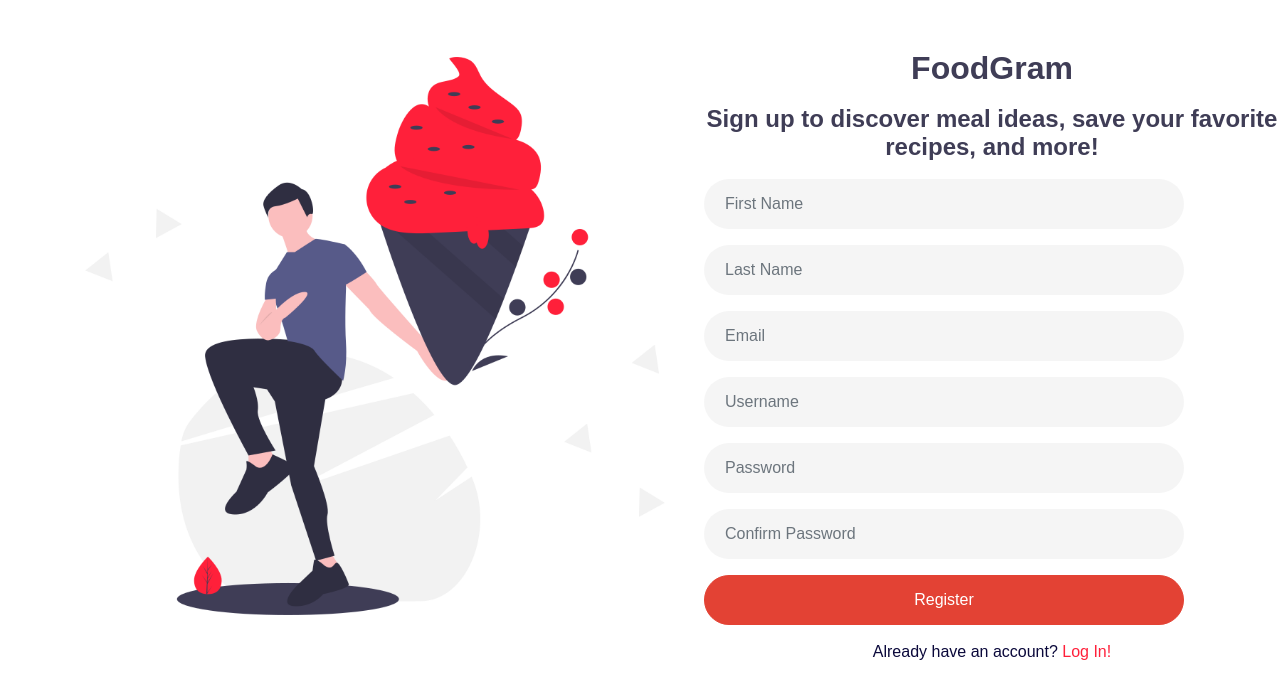
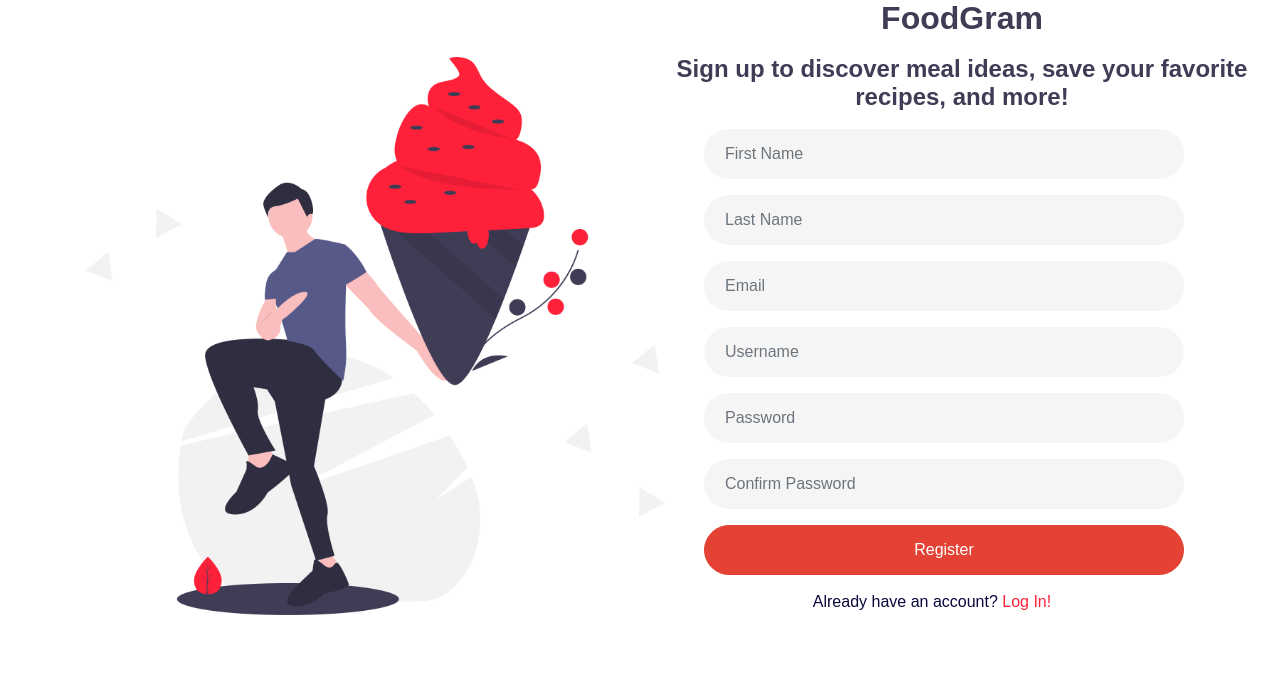
Before and after one commit to COP4331-Large-Project/FoodGram, a React (Create React App) app in the folder frontend/: page /register in a window 1280 px wide. Shown: the top 698 px of the page. Built offline with nearby package versions, Linux system fonts and the light colour scheme; a web font is replaced by a local one.

Commit message:
new changes for the message in register/index.css

```diff
--- a/frontend/src/components/Register.js
+++ b/frontend/src/components/Register.js
@@ -1,5 +1,6 @@
 import React, { useState } from "react";
 import RegisterImage from "../assets/img/chef2_image.png";
+import ProjectBox from "./Elements/ProjectBox";
 
 function Register() {
 
@@ -96,9 +97,9 @@ function Register() {
       </div>
       <div className="RegisterText">
         <form onSubmit={doRegister}>
-          <h1 id="title">FoodGram</h1>
+          <h1 id="title" style={{marginLeft:"-60px"}}>FoodGram</h1>
           <br />
-          <h2 id="text">Sign up to discover meal ideas, save your favorite recipes, and more!</h2>
+          <h2 id="text" style={{marginLeft:"-60px"}}>Sign up to discover meal ideas, save your favorite recipes, and more!</h2>
           <br />
           <div className="form-group">
             <input
@@ -159,16 +160,17 @@ function Register() {
             id="registerButton"
             className="form-controlL btn-danger submit col-md-10"
             value="Register"
-            onClick={doRegister}
+            onClick={() => {
+                doRegister();
+            }}
           />
           <div className="form group">
             {" "}
-            <br />
-            <p className="w-100 text-center">Already have an account? {element} </p>
-            <br />
+            <br/>
+            <p className="w-100 text-center" style={{marginLeft:"-60px"}}>Already have an account? {element} </p>
           </div>
         </form>
-        <span id="registerResult" className="w-100 text-center" class="changingTextColor">
+        <span id="registerResult" class=" w-100 text-center" style={{marginLeft:"-60px", color:"#ff203a"}}>
           {message}
         </span>
       </div>
--- a/frontend/src/style/index.css
+++ b/frontend/src/style/index.css
@@ -411,7 +411,7 @@ body {
   width: auto;
   max-width: 100%;
   left: 55%;
-  top: 50px;
+  top: 0px;
 }
 .ForgotPasswordText {
   display: flex;
```
